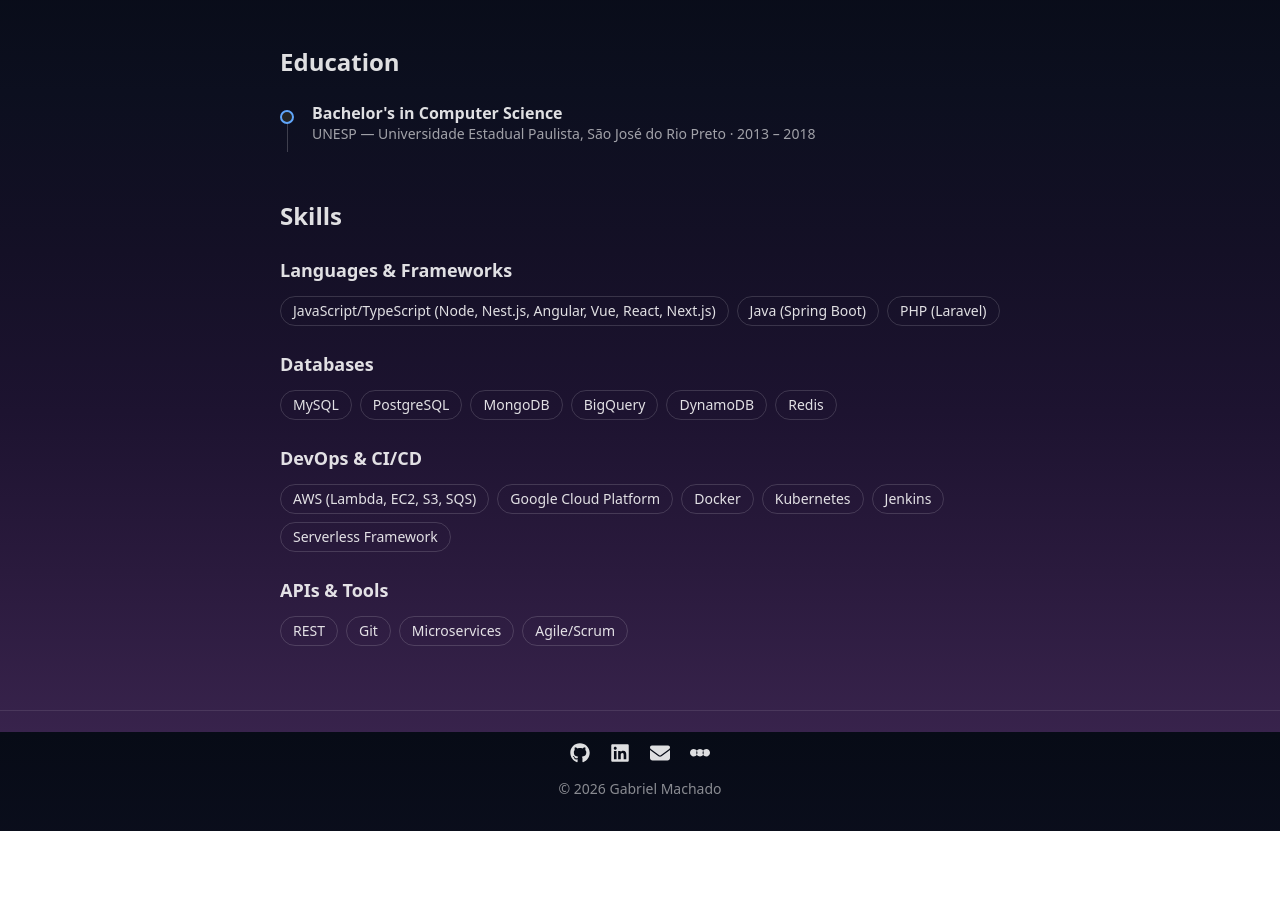
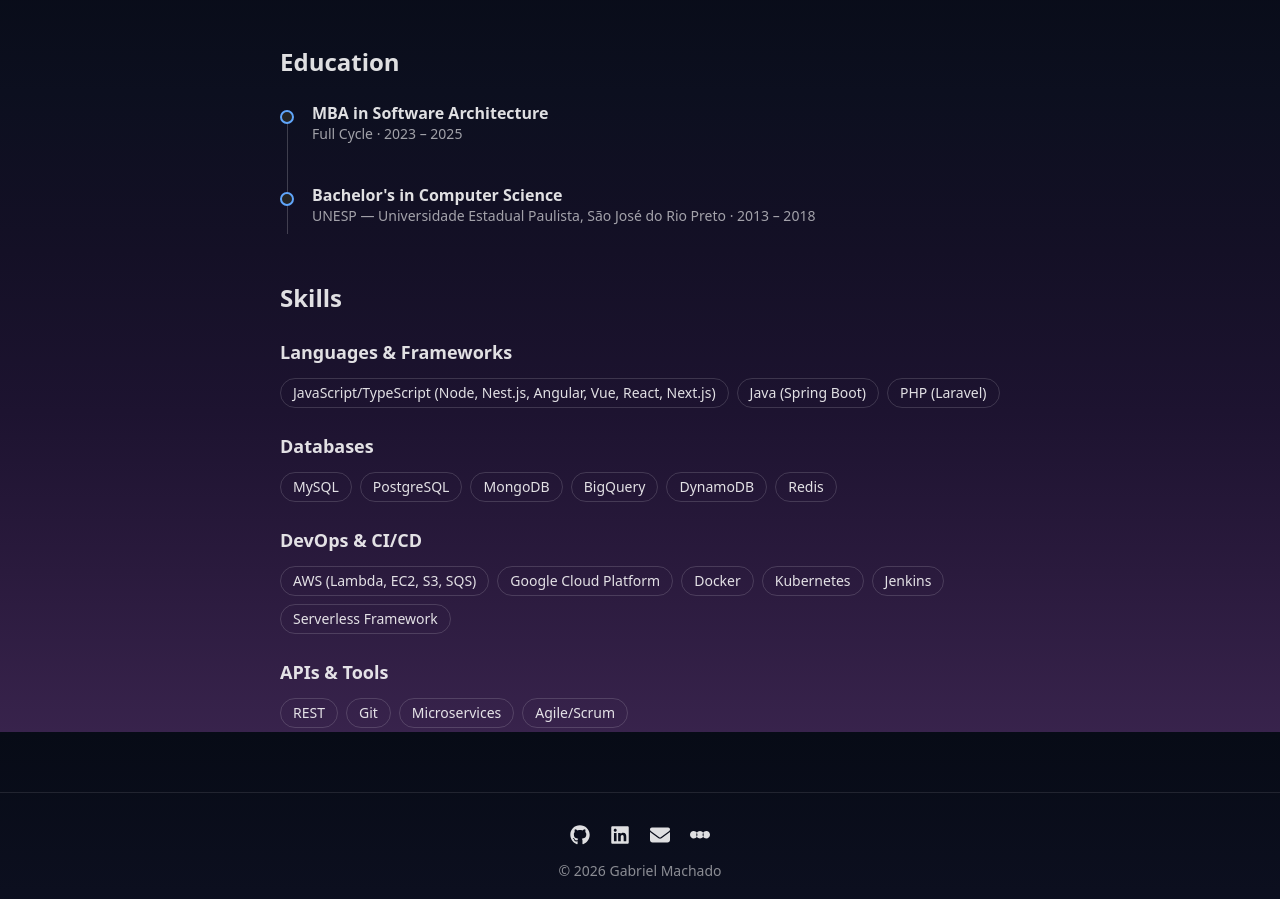
Before and after one commit to gm1357/gm1357.github.io, a React (Vite) app: page /resume in a window 1280 px wide. Shown: the part 1668-2567 px from the top of the page. Before the commit the page ends 2499 px from the top, so only its background shows below. Built offline with nearby package versions, Linux system fonts and the light colour scheme.

Commit message:
Update resume (#18)
* feat: update resume files

* feat: add mba education to resume page

```diff
--- a/src/i18n/data/resume.en.js
+++ b/src/i18n/data/resume.en.js
@@ -73,8 +73,14 @@ export const workExperience = [
 
 export const education = [
   {
+    degree: "MBA in Software Architecture",
+    institution: "Full Cycle",
+    period: "2023 – 2025",
+  },
+  {
     degree: "Bachelor's in Computer Science",
-    institution: "UNESP — Universidade Estadual Paulista, São José do Rio Preto",
+    institution:
+      "UNESP — Universidade Estadual Paulista, São José do Rio Preto",
     period: "2013 – 2018",
   },
 ];
@@ -85,7 +91,14 @@ export const skills = {
     "Java (Spring Boot)",
     "PHP (Laravel)",
   ],
-  Databases: ["MySQL", "PostgreSQL", "MongoDB", "BigQuery", "DynamoDB", "Redis"],
+  Databases: [
+    "MySQL",
+    "PostgreSQL",
+    "MongoDB",
+    "BigQuery",
+    "DynamoDB",
+    "Redis",
+  ],
   "DevOps & CI/CD": [
     "AWS (Lambda, EC2, S3, SQS)",
     "Google Cloud Platform",
--- a/src/i18n/data/resume.pt-br.js
+++ b/src/i18n/data/resume.pt-br.js
@@ -73,8 +73,14 @@ export const workExperience = [
 
 export const education = [
   {
+    degree: "MBA em Arquitetura de Software",
+    institution: "Full Cycle",
+    period: "2023 – 2025",
+  },
+  {
     degree: "Bacharelado em Ciência da Computação",
-    institution: "UNESP — Universidade Estadual Paulista, São José do Rio Preto",
+    institution:
+      "UNESP — Universidade Estadual Paulista, São José do Rio Preto",
     period: "2013 – 2018",
   },
 ];
```
Also changed, not shown: 2 other files (tests, documents, lock files or other folders).
